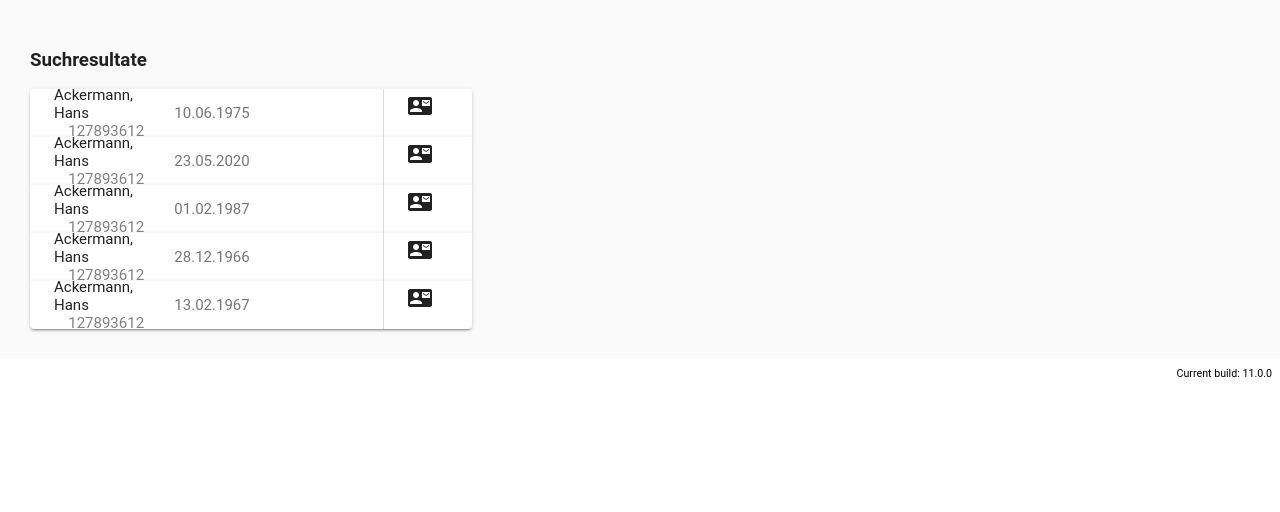
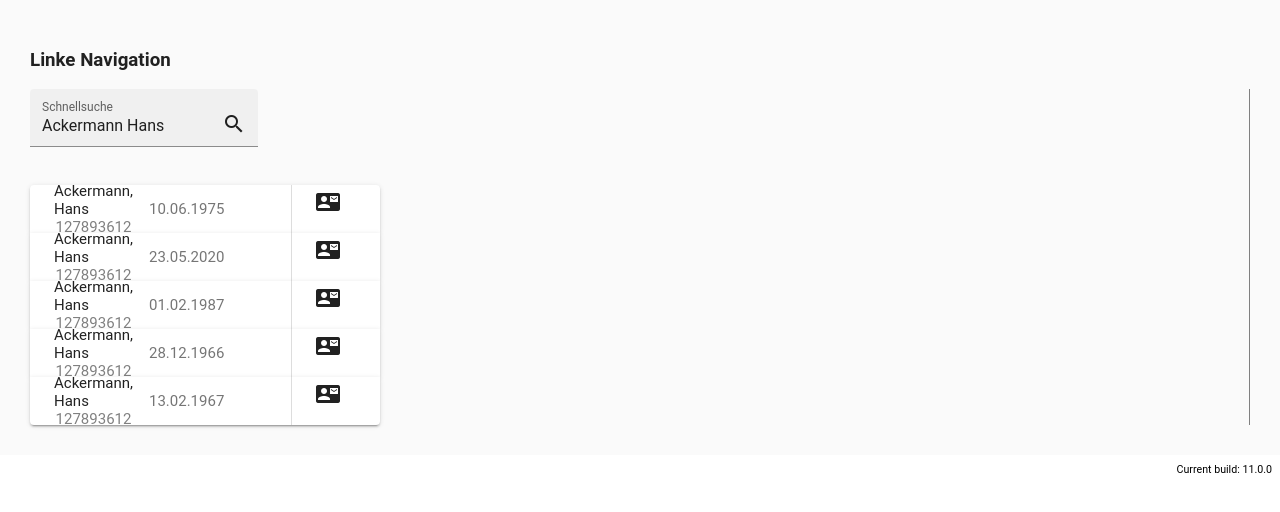
Before and after one commit to Joshuasony/angular-vpwhmt-xykp6o, an Angular app: page / in a window 1280 px wide. Shown: the top 512 px of the page. Built offline with nearby package versions, Linux system fonts and the light colour scheme.

Commit message:
1 binaries uploaded

```diff
--- a/src/app/expansion-overview-example.html
+++ b/src/app/expansion-overview-example.html
@@ -1,7 +1,15 @@
-<h3>Suchresultate</h3>
+<h3>Linke Navigation</h3>
+<div class="linke-navigation">
   <mat-accordion>
     <!-- #docregion basic-panel -->
     <!-- #docregion hide-toggle -->
+    <form class="example-form">
+      <mat-form-field class="example-full-width">
+        <mat-label>Schnellsuche</mat-label>
+        <input type="search" matInput placeholder="Personen, STAR-Nr." value="Ackermann Hans"/>
+        <mat-icon matSuffix>search</mat-icon>
+      </mat-form-field>
+    </form>
     <mat-expansion-panel hideToggle>
       <!-- #enddocregion hide-toggle -->
       <mat-expansion-panel-header>
@@ -16,11 +24,18 @@
           <mat-icon>contact_mail</mat-icon>
         </button>
       </mat-expansion-panel-header>
-		<img class="foo" src="https://stackblitz.com/files/angular-vpwhmt-xykp6o/github/Joshuasony/angular-vpwhmt-xykp6o/master/Bildschirmfoto 2020-11-23 um 11.55.01.png">
+      <img
+        class="foo"
+        src="https://stackblitz.com/files/angular-vpwhmt-xykp6o/github/Joshuasony/angular-vpwhmt-xykp6o/master/Bildschirmfoto 2020-11-23 um 11.55.01.png"
+      />
       <button mat-button>Auswählen</button>
     </mat-expansion-panel>
     <!-- #enddocregion basic-panel -->
-	<mat-expansion-panel (opened)="panelOpenState = true" (closed)="panelOpenState = false" hideToggle>
+    <mat-expansion-panel
+      (opened)="panelOpenState = true"
+      (closed)="panelOpenState = false"
+      hideToggle
+    >
       <mat-expansion-panel-header>
         <mat-panel-title>
           Ackermann, Hans
@@ -33,10 +48,17 @@
           <mat-icon>contact_mail</mat-icon>
         </button>
       </mat-expansion-panel-header>
-		<img class="foo" src="https://stackblitz.com/files/angular-vpwhmt-xykp6o/github/Joshuasony/angular-vpwhmt-xykp6o/master/Bildschirmfoto 2020-11-23 um 11.55.01.png">
+      <img
+        class="foo"
+        src="https://stackblitz.com/files/angular-vpwhmt-xykp6o/github/Joshuasony/angular-vpwhmt-xykp6o/master/Bildschirmfoto 2020-11-23 um 11.55.01.png"
+      />
       <button mat-button>Auswählen</button>
     </mat-expansion-panel>
-	<mat-expansion-panel (opened)="panelOpenState = true" (closed)="panelOpenState = false" hideToggle>
+    <mat-expansion-panel
+      (opened)="panelOpenState = true"
+      (closed)="panelOpenState = false"
+      hideToggle
+    >
       <mat-expansion-panel-header>
         <mat-panel-title>
           Ackermann, Hans
@@ -49,10 +71,17 @@
           <mat-icon>contact_mail</mat-icon>
         </button>
       </mat-expansion-panel-header>
-		<img class="foo" src="https://stackblitz.com/files/angular-vpwhmt-xykp6o/github/Joshuasony/angular-vpwhmt-xykp6o/master/Bildschirmfoto 2020-11-23 um 11.55.01.png">
+      <img
+        class="foo"
+        src="https://stackblitz.com/files/angular-vpwhmt-xykp6o/github/Joshuasony/angular-vpwhmt-xykp6o/master/Bildschirmfoto 2020-11-23 um 11.55.01.png"
+      />
       <button mat-button>Auswählen</button>
     </mat-expansion-panel>
-	<mat-expansion-panel (opened)="panelOpenState = true" (closed)="panelOpenState = false" hideToggle>
+    <mat-expansion-panel
+      (opened)="panelOpenState = true"
+      (closed)="panelOpenState = false"
+      hideToggle
+    >
       <mat-expansion-panel-header>
         <mat-panel-title>
           Ackermann, Hans
@@ -65,10 +94,17 @@
           <mat-icon>contact_mail</mat-icon>
         </button>
       </mat-expansion-panel-header>
-		<img class="foo" src="https://stackblitz.com/files/angular-vpwhmt-xykp6o/github/Joshuasony/angular-vpwhmt-xykp6o/master/Bildschirmfoto 2020-11-23 um 11.55.01.png">
+      <img
+        class="foo"
+        src="https://stackblitz.com/files/angular-vpwhmt-xykp6o/github/Joshuasony/angular-vpwhmt-xykp6o/master/Bildschirmfoto 2020-11-23 um 11.55.01.png"
+      />
       <button mat-button>Auswählen</button>
     </mat-expansion-panel>
-	<mat-expansion-panel (opened)="panelOpenState = true" (closed)="panelOpenState = false" hideToggle>
+    <mat-expansion-panel
+      (opened)="panelOpenState = true"
+      (closed)="panelOpenState = false"
+      hideToggle
+    >
       <mat-expansion-panel-header>
         <mat-panel-title>
           Ackermann, Hans
@@ -81,11 +117,14 @@
           <mat-icon>contact_mail</mat-icon>
         </button>
       </mat-expansion-panel-header>
-		<img class="foo" src="https://stackblitz.com/files/angular-vpwhmt-xykp6o/github/Joshuasony/angular-vpwhmt-xykp6o/master/Bildschirmfoto 2020-11-23 um 11.55.01.png">
+      <img
+        class="foo"
+        src="https://stackblitz.com/files/angular-vpwhmt-xykp6o/github/Joshuasony/angular-vpwhmt-xykp6o/master/Bildschirmfoto 2020-11-23 um 11.55.01.png"
+      />
       <button mat-button>Auswählen</button>
     </mat-expansion-panel>
   </mat-accordion>
-
+</div>
 
 <!-- Copyright 2020 Google LLC. All Rights Reserved.
     Use of this source code is governed by an MIT-style license that
--- a/src/styles.scss
+++ b/src/styles.scss
@@ -5,7 +5,7 @@ body {
   margin: 0;
 }
 mat-expansion-panel {
-    width: 442px;
+    width: 350px;
 }
 .foo {
   max-width: 90%;
@@ -27,6 +27,9 @@ mat-panel-title {
   color: gray;
 }
 
+.linke-navigation {
+  border-right: 1px solid gray;
+}
 
 
 /**  Copyright 2020 Google LLC. All Rights Reserved.
```
Also changed, not shown: src/kurzansicht.PNG (added). Lines whose indentation alone changed are shown as unchanged.
